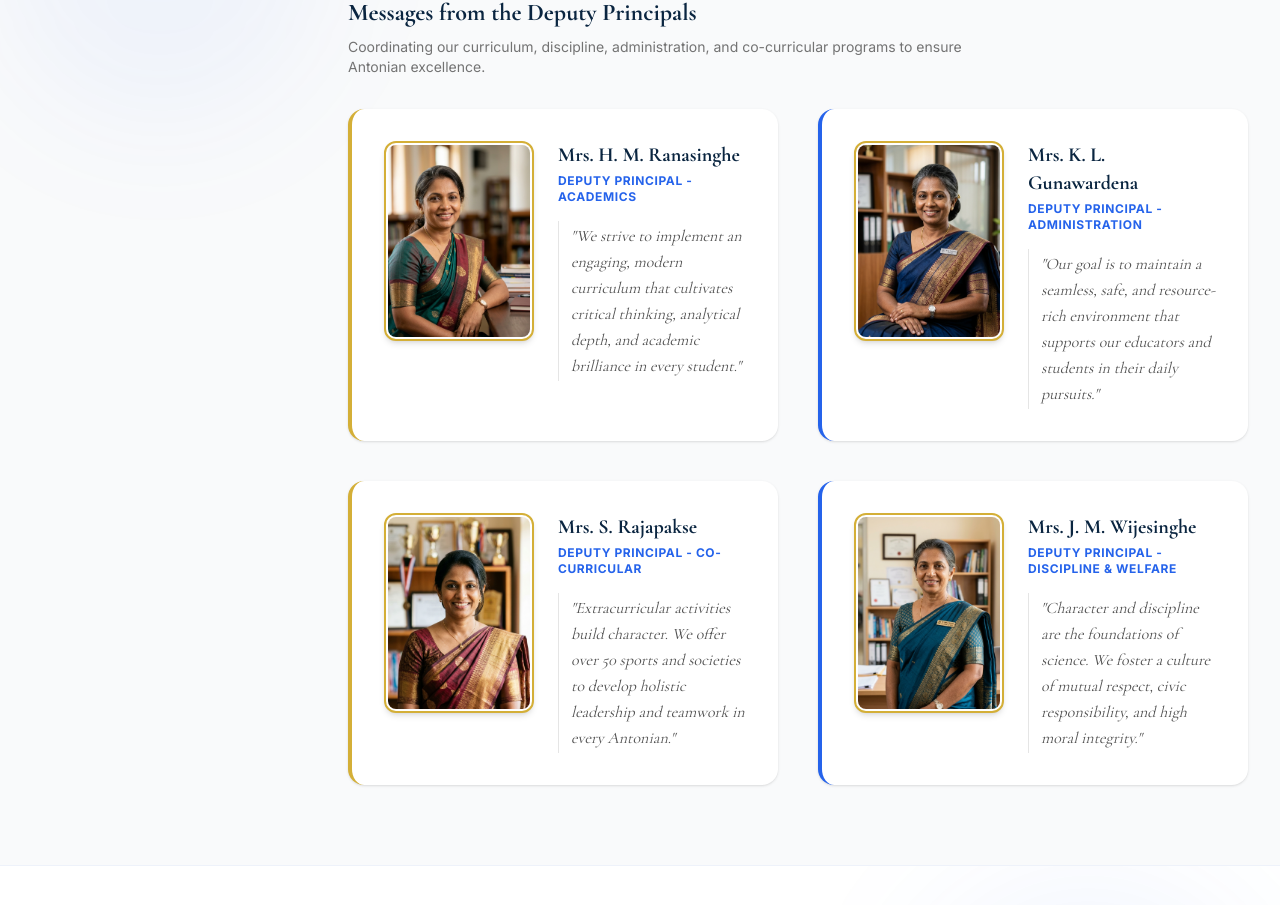
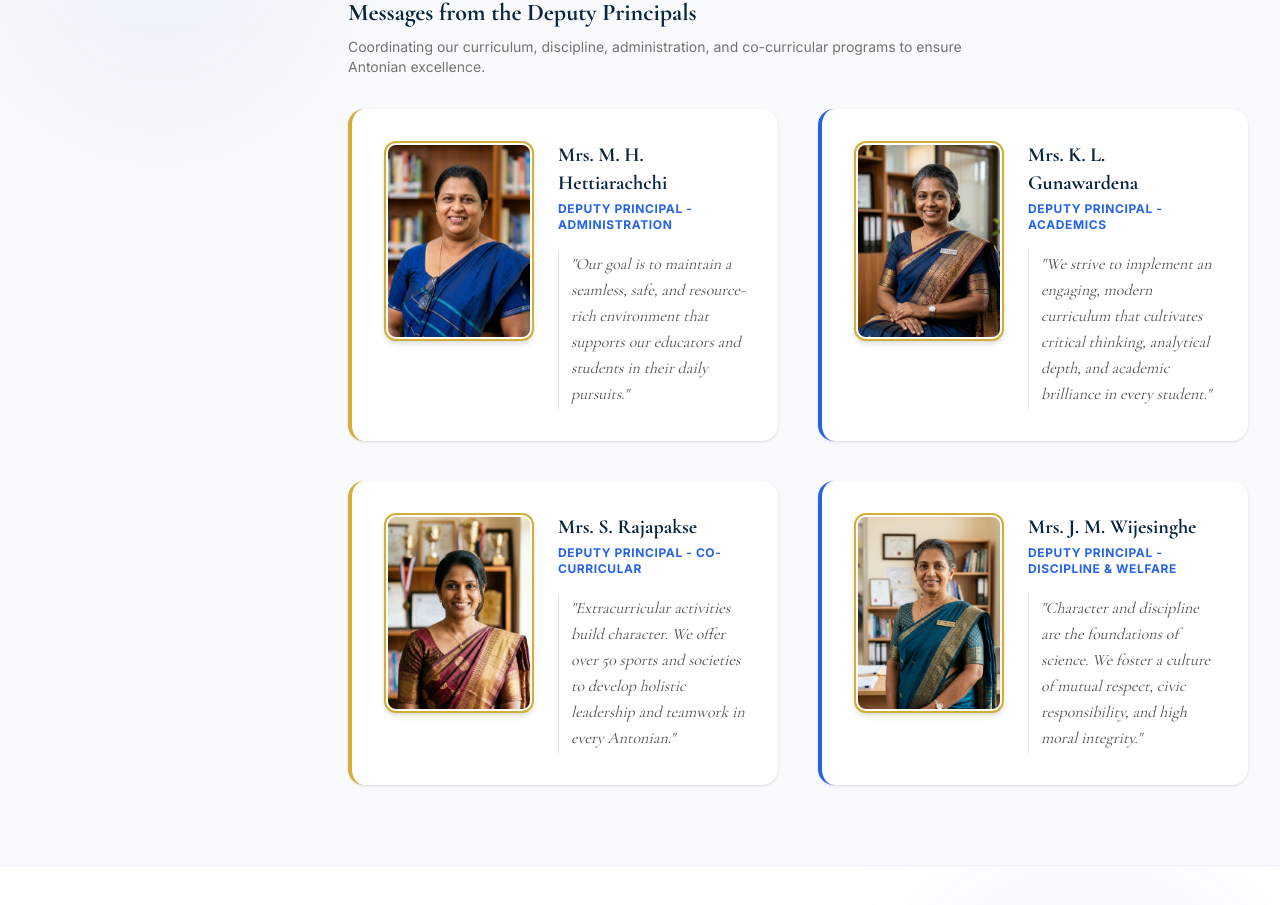
Before and after one commit to samadhi1000/SAGCK, a Next.js app: page / in a window 1280 px wide. Shown: the part 3008-3913 px from the top of the page. Built offline with nearby package versions, Linux system fonts and the light colour scheme.

Commit message:
Feat: Add Deputy Principal Mrs. M. H. Hettiarachchi (Administration) with cropped portrait, and swap Mrs. K. L. Gunawardena to Academics

```diff
--- a/src/components/AboutSection.tsx
+++ b/src/components/AboutSection.tsx
@@ -18,16 +18,16 @@ const INDEX_ITEMS: IndexItem[] = [
 
 const DEPUTY_PRINCIPALS = [
   {
-    name: "Mrs. H. M. Ranasinghe",
-    role: "Deputy Principal - Academics",
-    quote: "We strive to implement an engaging, modern curriculum that cultivates critical thinking, analytical depth, and academic brilliance in every student.",
+    name: "Mrs. M. H. Hettiarachchi",
+    role: "Deputy Principal - Administration",
+    quote: "Our goal is to maintain a seamless, safe, and resource-rich environment that supports our educators and students in their daily pursuits.",
     color: "border-l-accent",
-    image: "/images/deputy/deputy-1.png",
+    image: "/images/deputy/hettiarachchi.png",
   },
   {
     name: "Mrs. K. L. Gunawardena",
-    role: "Deputy Principal - Administration",
-    quote: "Our goal is to maintain a seamless, safe, and resource-rich environment that supports our educators and students in their daily pursuits.",
+    role: "Deputy Principal - Academics",
+    quote: "We strive to implement an engaging, modern curriculum that cultivates critical thinking, analytical depth, and academic brilliance in every student.",
     color: "border-l-primary",
     image: "/images/deputy/deputy-2.png",
   },
```
Also changed, not shown: public/images/deputy/hettiarachchi.png (added).
